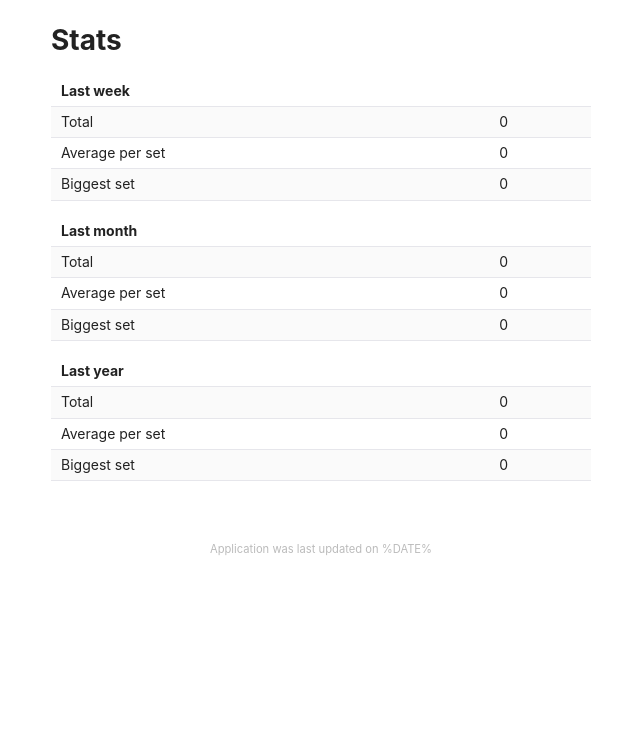
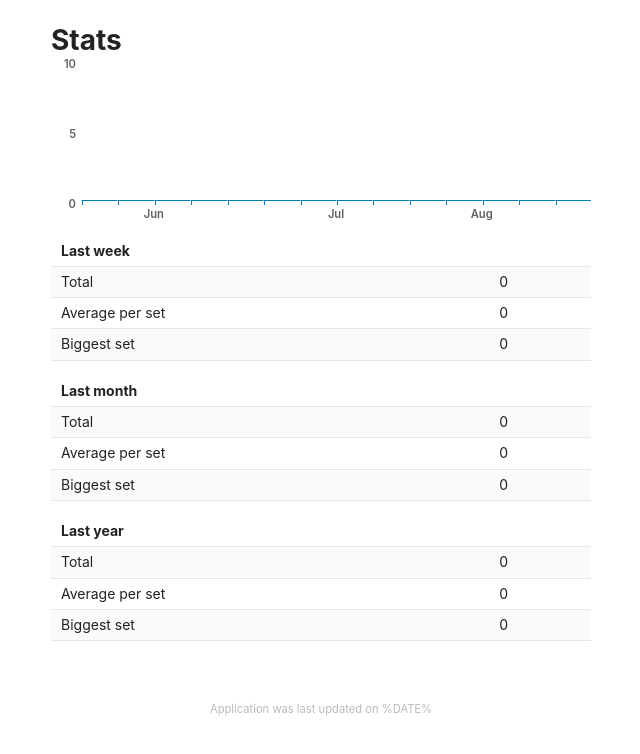
Before and after one commit to dannyvankooten/pull-app, a React (Create React App) app in the folder client/: page /stats in a window 1280 px wide. Shown: the top 754 px of the page, without its empty margins (319-959 px from the left). Built offline with nearby package versions, Linux system fonts and the light colour scheme; no server answers.

Commit message:
add bar chart to stats page

```diff
--- a/client/src/components/Chart.css
+++ b/client/src/components/Chart.css
@@ -0,0 +1,96 @@
+.chart {
+    position: relative;
+    height: 160px;
+}
+.bars {
+    margin-left: 30px;
+    height: 140px;
+    position: relative;
+}
+
+.bars .interval {
+    float: left;
+    position: absolute;
+    border-bottom: 1px solid #007FB6;
+    bottom: 0;
+    height: 100%;
+    border-left: 1px solid #FFF;
+    display: block;
+}
+.bars .bar {
+    position: absolute;
+    background: linear-gradient(#009CE0, #0070A0);
+    bottom: 1px;
+    left: 0;
+    width: 100%;
+    display: block;
+}
+
+.bars .bar:hover,
+.bars .bar:focus {
+    background: #009CE0;
+}
+
+.bars .bar:hover span,
+.bars .bar:focus span,
+.bars .bar:active span {
+    display: block;
+
+}
+
+.bars .bar span {
+    display: none;
+    position: absolute;
+    top: 3px;
+    left: 0;
+    width: 100%;
+    font-size: 0.8em;
+    font-weight: bold;
+    color: white;
+    text-align: center;
+}
+
+.y-axis {
+    height: 140px;
+    margin-top: 12px;
+    float: left;
+    position: relative;
+}
+.y-axis > div {
+    font-size: 0.8em;
+    color: #606065;
+    font-weight: 600;
+    position: absolute;
+    width: 25px;
+    text-align: right;
+}
+
+.x-axis {
+    margin-left: 30px;
+    position: relative;
+    bottom: 0px;
+}
+
+.x-axis > div {
+    position: absolute;
+
+}
+
+.x-axis .tick {
+    margin-left: 1px;
+    width: 1px;
+    height: 4px;
+    background: #007FB6;
+}
+
+.x-axis .label {
+    font-size: 0.8em;
+    font-weight: 600;
+    line-height: 1.2em;
+    text-align: center;
+    color: #606065;
+    width: 100%;
+    display: block;
+    margin-top: 3px;
+    margin-left: -50%;
+}
--- a/client/src/components/Chart.js
+++ b/client/src/components/Chart.js
@@ -1,9 +1,79 @@
 import React from 'react';
 import './Chart.css';
+const monthNames = [
+	"Jan", "Feb", "Mar",
+	"Apr", "May", "Jun", "Jul",
+	"Aug", "Sep", "Oct",
+	"Nov", "Dec"
+];
 
 class Chart extends React.Component {
 	render() {
-		return '';
+		let now = new Date();
+		let data = this.props.data.map(d => {
+			d.date = new Date(d.date);
+			return d;
+		});
+		let max = 0;
+		let bars = [];
+
+		let weekStart = new Date();
+		weekStart.setDate(now.getDate() - 90);
+		weekStart.setDate(weekStart.getDate() + (0-weekStart.getDay())); // set to Sunday
+		while(weekStart <= now) {
+			let weekEnd = new Date(weekStart);
+			weekEnd.setDate(weekStart.getDate() + 7);
+			let total = 0;
+
+			data.forEach(d => {
+				if (d.date >= weekStart && d.date < weekEnd) {
+					total += d.total
+				}
+			});
+
+			if (total > max) {
+				max = total;
+			}
+			bars.push({ x: weekStart, y: total });
+			weekStart = weekEnd
+		}
+
+		max = Math.ceil(max / 10) * 10;
+		max = Math.max(10, max);
+		return (
+			<div className={"chart"}>
+				<div className="y-axis">
+					<div style={{bottom: '100%'}}>{max}</div>
+					<div style={{bottom: '50%'}}>{max/2}</div>
+					<div style={{bottom: '0%'}}>0</div>
+				</div>
+				<div className="bars">
+					{bars.map((b, i) => {
+						return (<div className="interval" key={i} style={{
+							left: (i / bars.length*100) + '%',
+							width: (100 / bars.length) + '%'
+						}}>
+							<div className={"bar"}  style={{
+								height: parseInt(b.y / max * 100) + '%',
+							}}>
+								<span>{b.y}</span>
+							</div>
+						</div>)
+					})}
+				</div>
+				<div className={"x-axis"}>
+					{bars.map((b, i) => {
+						return (
+							<div key={i} style={{
+								left: (i / bars.length*100) + '%',
+							}}>
+								<div className="tick" />
+								<span className="label">{b.x.getDate() <= 7 ? monthNames[b.x.getMonth()] : ''}</span>
+							</div>)
+					})}
+				</div>
+			</div>
+		)
 	}
 }
 
--- a/client/src/index.css
+++ b/client/src/index.css
@@ -11,6 +11,7 @@ body {
   -moz-osx-font-smoothing: grayscale;
   color: #222;
   font-size: 16px;
+  background: white;
 	line-height: 1.45;
 }
 
```
Also changed, not shown: 2 other files (tests, documents, lock files or other folders).
